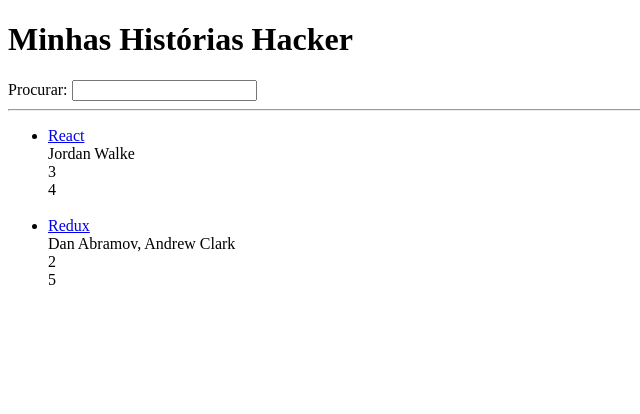
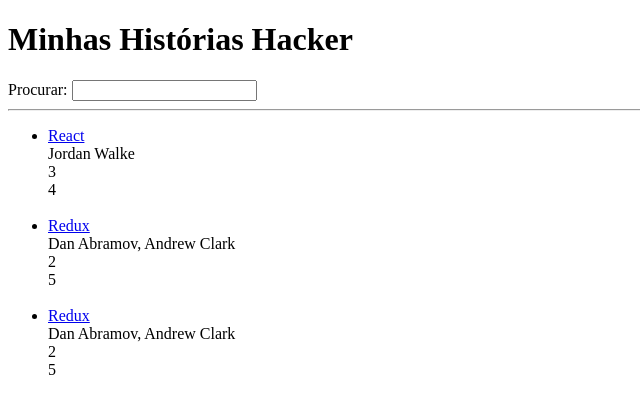
Before and after one commit to TioLen/hacker-stories-avancatech, a React (Vite) app: page / in a window 1280 px wide. Shown: the top 414 px of the page, without its empty margins (0-640 px from the left). Built offline with nearby package versions, Linux system fonts and the light colour scheme.

Commit message:
Componentização

```diff
--- a/src/App.jsx
+++ b/src/App.jsx
@@ -1,4 +1,11 @@
 import * as React from 'react';
+import Item from './components/Item';
+import List from './components/List';
+{/*
+// '.' significa o ditório atual
+// '/components' significa a pasta 'components'
+// ele busca esta pasta no diretório atual
+*/}
 
 // list de 'stories'
 const list = [
@@ -18,53 +25,35 @@
     points: 5,
     objectID: 1,
   },
+  {
+    title: 'Redux',
+    url: 'https://redux.js.org/',
+    author: 'Dan Abramov, Andrew Clark',
+    num_comments: 2,
+    points: 5,
+    objectID: 2,
+  },
 ];
 
 // Por agora, estamos fazendo os componentes dentro do App.
-
-// Componente funcional do Item
-function Item({item}){ // {item} é o item passado quando essa função é chamada
-  return (
-    <li key={item.objectID}>
-      <span>
-        <a href={item.url}>{item.title}<br/></a>
-      </span>
-      <span>{item.author}<br/></span>
-      <span>{item.num_comments}<br/></span>
-      <span>{item.points}<br/></span>
-      <br></br>
-    </li>
-  );
-}
-
-{/* Lista não ordenada que imprime os itens */}
-function List({list}){
-  return (
-    <ul>
-      {list.map(
-          function (item){
-            return <Item key={item.objectID} item={item} /> // self-closing tag
-          }
-      )}
-    </ul>
-  );
-}
-
 function App() {
   return (
     <div>
       <h1>Minhas Histórias Hacker</h1>
 
+      {/* Barra de busca */}
       <label htmlFor="search">Procurar: </label>
       <input type="text" id="search" />
-      <hr />
+      <hr /> {/* Printa uma linha */}
+
+      <>
       {/*
         <ListFunction listParameter={list}/>
         O primeiro "List", é a função.
         O segundo "list" é o parâmetro da função.
         O terceiro "list", é a lista criada no início do código.
       */}
-      <List list={list}/>
+      </> <List list={list}/>
     </div>
   );
 }
--- /dev/null
+++ b/src/components/Item.jsx
@@ -0,0 +1,15 @@
+// Componente funcional do Item
+function Item({item}){ // {item} é o item passado quando essa função é chamada
+  return (
+    <li key={item.objectID}>
+      <span>
+        <a href={item.url}>{item.title}<br/></a>
+      </span>
+      <span>{item.author}<br/></span>
+      <span>{item.num_comments}<br/></span>
+      <span>{item.points}<br/></span>
+      <br></br>
+    </li>
+  );
+}
+export default Item;
--- /dev/null
+++ b/src/components/List.jsx
@@ -0,0 +1,16 @@
+import Item from './Item';
+
+{/* Lista não ordenada que imprime os itens */}
+function List({list}){
+  return (
+    <ul>
+      {list.map(
+          function (item){
+            return <Item key={item.objectID} item={item} /> // self-closing tag
+          }
+      )}
+    </ul>
+  );
+}
+
+export default List;
```
